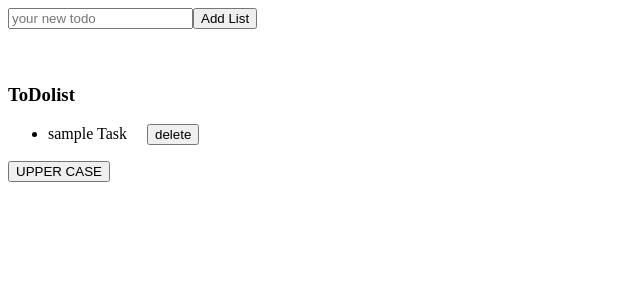
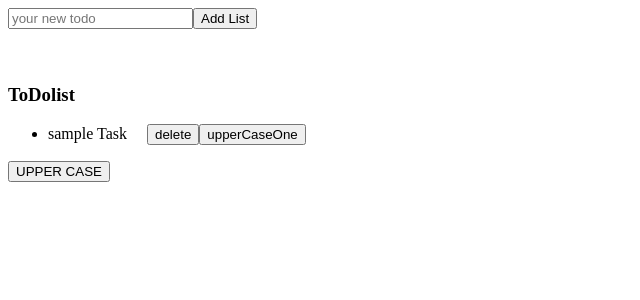
Before and after one commit to Abhay108cell/react, a React (Vite) app: page / in a window 1280 px wide. Shown: the top 300 px of the page, without its empty margins (0-640 px from the left). Built offline with nearby package versions, Linux system fonts and the light colour scheme.

Commit message:
Update One in Array

```diff
--- a/src/TodoList.jsx
+++ b/src/TodoList.jsx
@@ -28,7 +28,21 @@ return [...prevTodo ,{task : newTodo, id:uuidv4()}]
            };
         })
        )
-
+      }
+      let upperCaseOne=(id)=>{
+        setTodos((todos)=>
+          todos.map((todos)=>{
+            if (todos.id===id){
+              return {
+                ...todos ,
+                task: todos.task.toUpperCase()
+              }
+            } else {
+              return todos;
+            }
+         })
+        )
+        // console.log("uppercase clicked");
       }
   return(
     <div>
@@ -46,6 +60,7 @@ return [...prevTodo ,{task : newTodo, id:uuidv4()}]
             &nbsp;&nbsp;
             &nbsp;&nbsp;
             <button onClick={()=>deleteTodo(todo.id)}>delete</button>
+            <button onClick={()=>upperCaseOne(todo.id)}>upperCaseOne</button>
             </li>
         })
       }
```
